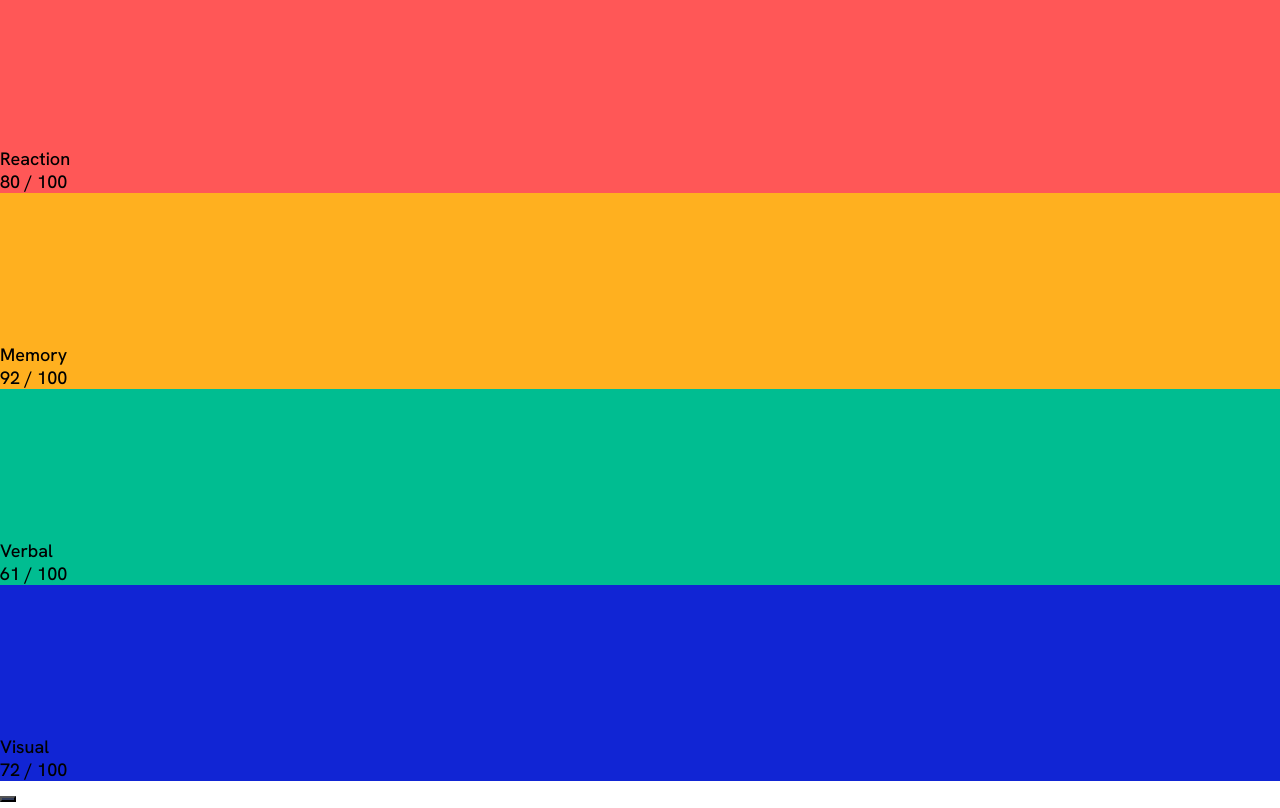
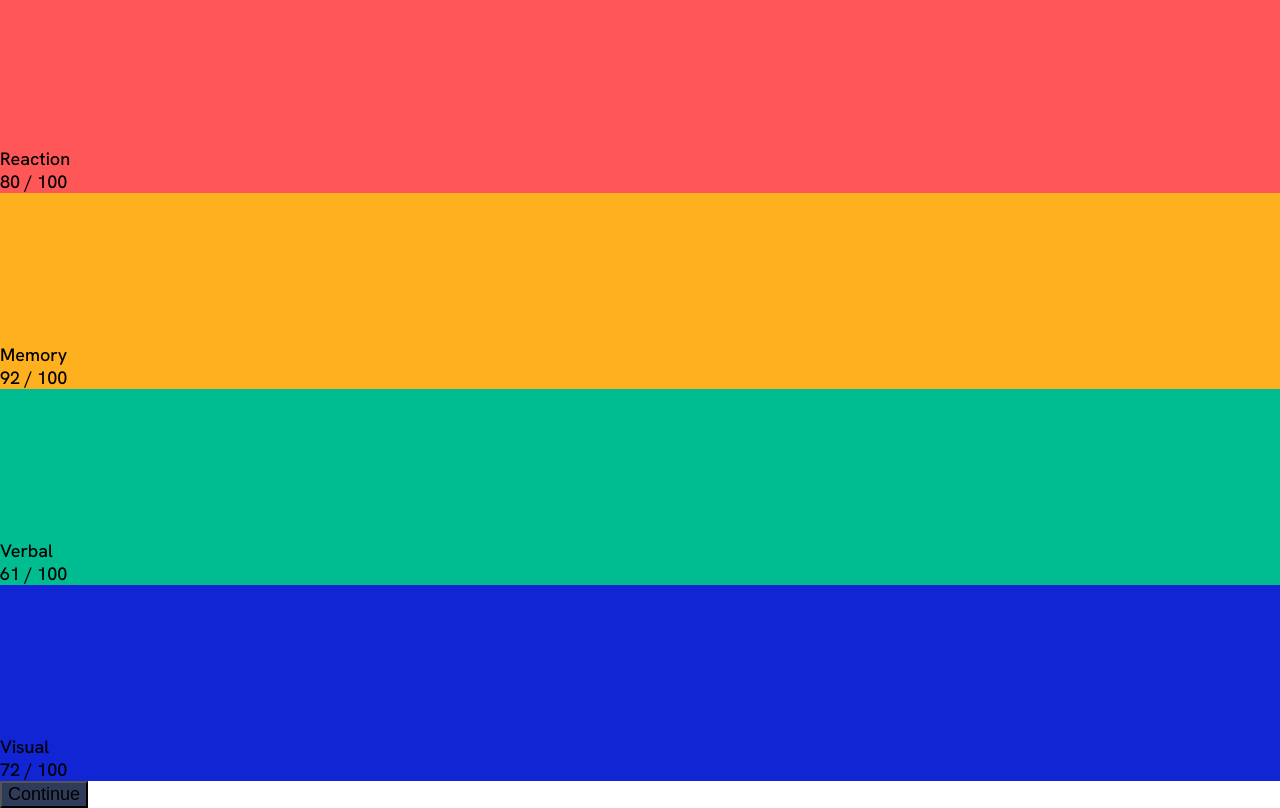
Before and after one commit to Shortrope/FEM-results-summary-component, a plain HTML site: page src/index.html in a window 1280 px wide. Shown: the part 142-950 px from the top of the page. Drawn offline with Linux system fonts and the light colour scheme.

Commit message:
Add button text to html

```diff
--- a/src/index.html
+++ b/src/index.html
@@ -51,7 +51,7 @@
             <p class="summary-item-score"><span>72</span> / 100</p>
           </div>
         </div>
-        <button class="btn"></button>
+        <button class="btn">Continue</button>
       </section>
     </div>
   </main>
```
